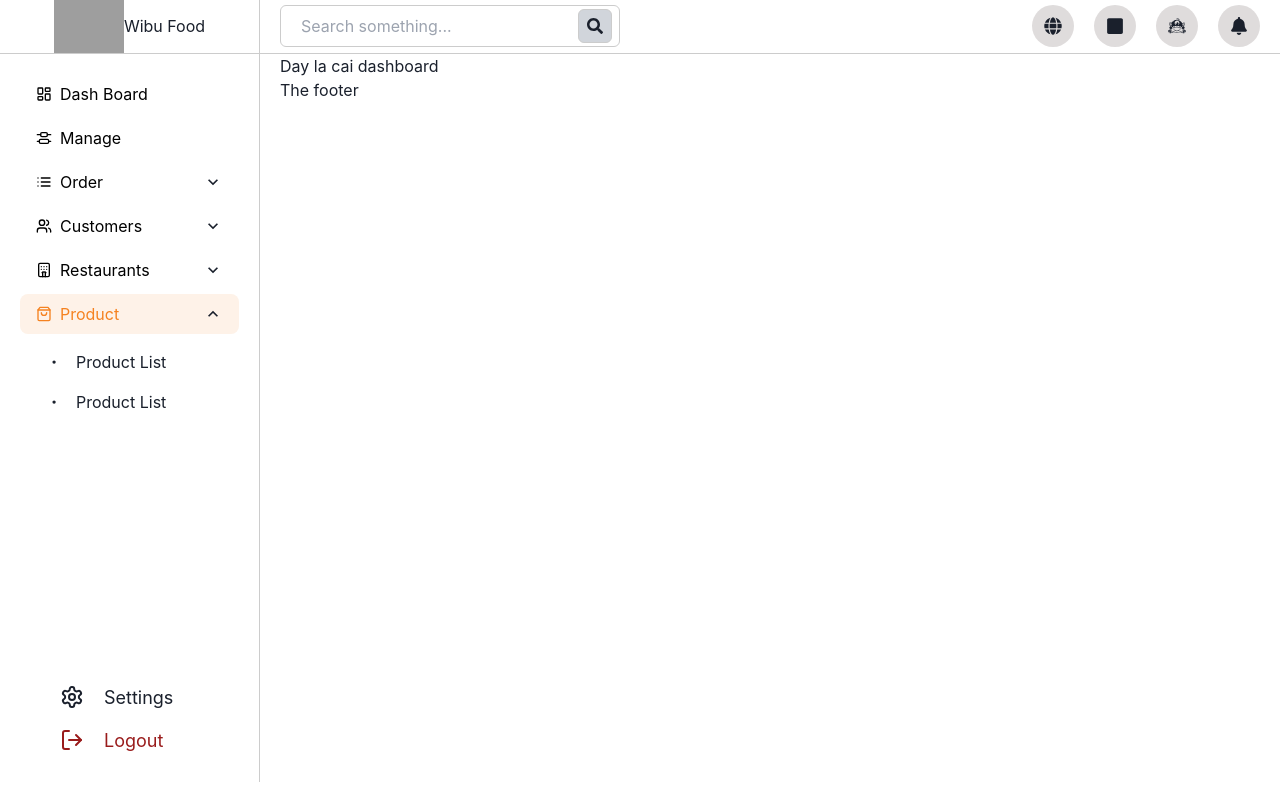
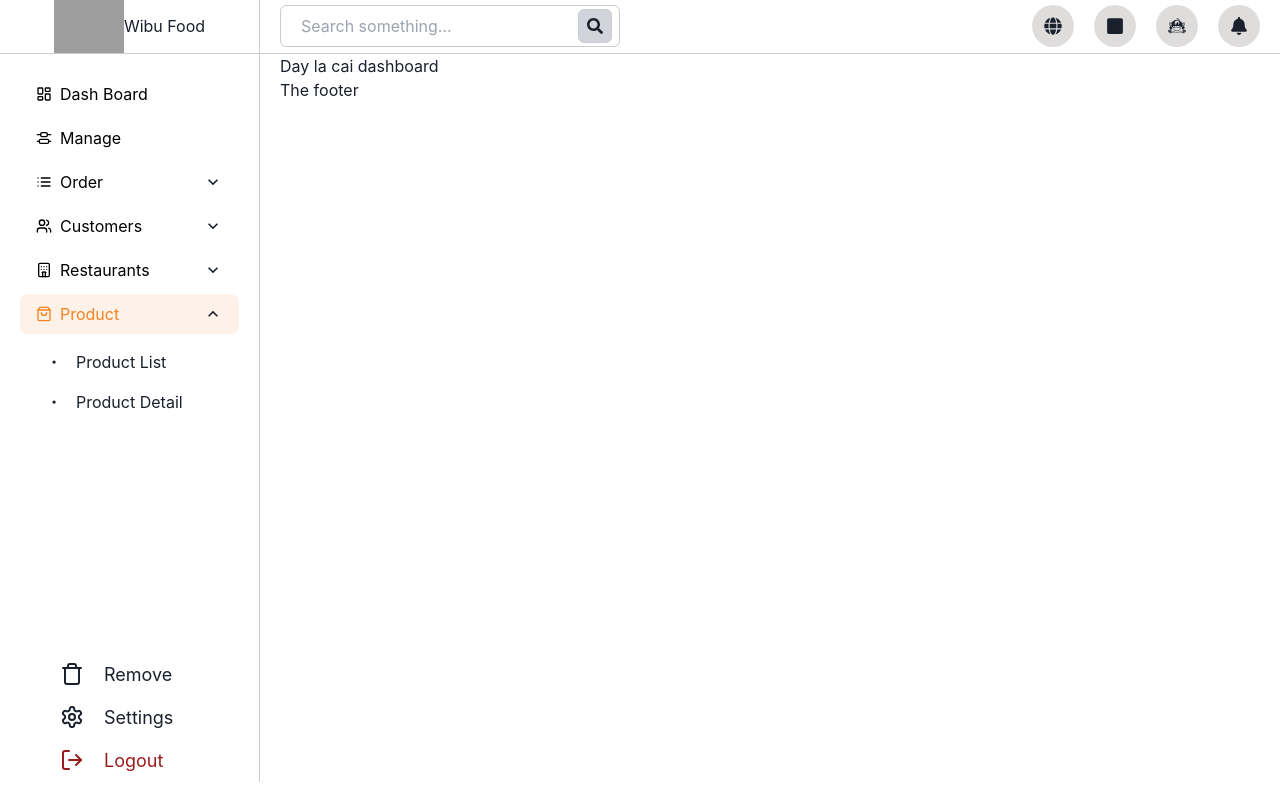
Before and after one commit to PhucHyArthur/Restaurant_Dashboard, a React (Vite) app in the folder frontend/: page /owner in a window 1280 px wide. Both pictures are taken after a click on the button "Product". Built offline with nearby package versions, Linux system fonts and the light colour scheme; grey boxes are pictures that could not be loaded.

Commit message:
fix ui 2

```diff
--- a/frontend/src/App.jsx
+++ b/frontend/src/App.jsx
@@ -29,6 +29,10 @@ function App() {
           <Route path="/" element={<AuthLayout />}>
             <Route index element={<Login />} />
             <Route path="/register" element={<Register />} />
+          </Route>
+
+          <Route path="*" element={<OwnerLayout />}>
+            <Route index element={<ErrorPage />} />
           </Route>
 
           <Route path="/owner" element={<OwnerLayout />}>
--- a/frontend/src/components/NavOwner/index.jsx
+++ b/frontend/src/components/NavOwner/index.jsx
@@ -1,6 +1,6 @@
 import { Accordion, AccordionButton, AccordionIcon, AccordionItem, AccordionPanel, Box, Flex, Text } from "@chakra-ui/react";
 import { useState } from "react";
-import { LuAlignLeft, LuAlignVerticalDistributeCenter, LuDot, LuHotel, LuLayoutDashboard, LuList, LuLogOut, LuSettings, LuShoppingBag, LuSignalZero, LuUsers } from "react-icons/lu"; import { Link, useNavigate } from "react-router-dom";
+import { LuAlignLeft, LuAlignVerticalDistributeCenter, LuDot, LuHotel, LuLayoutDashboard, LuList, LuLogOut, LuSettings, LuShoppingBag, LuSignalZero, LuTrash, LuUsers } from "react-icons/lu"; import { Link, useNavigate } from "react-router-dom";
 
 const NavOwner = () => {
   const navigate = useNavigate()
@@ -9,6 +9,7 @@ const NavOwner = () => {
   return (
     <Box className="fixed flex flex-col min-w-[260px] justify-between" h={'calc(100vh - 72px)'} borderRight={'1px solid #ccc'}>
       <Accordion allowToggle className="p-5 flex flex-col gap-1">
+
         <AccordionItem className="border-none">
           <AccordionButton onClick={() => setPage('dashboard')} className={`rounded-lg ${page === 'dashboard' ? 'bg-[#fef2e8]' : 'transparent'}`}>
             <Link to={''}>
@@ -133,17 +134,26 @@ const NavOwner = () => {
                 <Text>Product List</Text>
               </Flex>
             </Link>
-            <Link to={'product/list'}>
+            <Link to={'product/detail'}>
               <Flex className="items-center gap-3 p-2 hover:bg-[#f5f5f5]">
                 <Box className="text-[20px]"><LuDot /></Box>
-                <Text>Product List</Text>
+                <Text>Product Detail</Text>
               </Flex>
             </Link>
           </AccordionPanel>
         </AccordionItem>
       </Accordion>
 
-      <div className="px-10 my-5">
+      <div className="px-10">
+        <Link to={'remove'}>
+          <Flex className="items-center gap-5 px-5 py-2 hover:bg-[#f5f5f5] cursor-pointer rounded-lg">
+            <Box className="text-[24px]">
+              <LuTrash />
+            </Box>
+            <Text className="text-[18px]">Remove</Text>
+          </Flex>
+        </Link>
+
         <Flex className="items-center gap-5 px-5 py-2 hover:bg-[#f5f5f5] cursor-pointer rounded-lg">
           <Box className="text-[24px]">
             <LuSettings />
```
